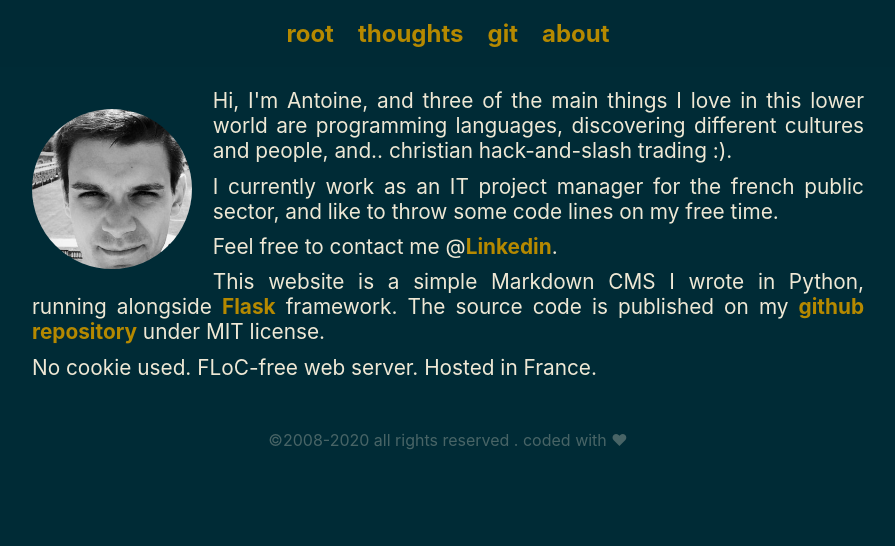
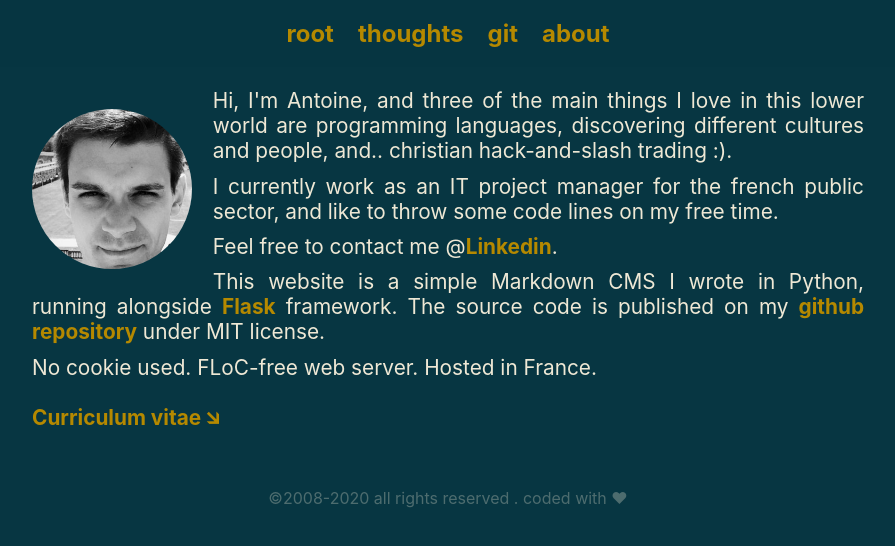
Before and after one commit to hotrooibos/mdCMS, a Python web app: template src/mdcms/templates/pages/about.j2 in a window 1280 px wide. Shown: the top 546 px of the page, without its empty margins (192-1087 px from the left). Run offline with Jinja, Linux system fonts and the light colour scheme; the template is opened without the code that fills it: most values are stand-ins (such as "Sample title", 1, 10 or a date in 2020).

Commit message:
globalize toggle show/hide effect

```diff
--- a/src/mdcms/static/script.js
+++ b/src/mdcms/static/script.js
@@ -232,27 +232,25 @@ if (form) {
             }
         }
     });
+}
 
 
-    // TOGGLE SHOW/HIDE comment form (transition effect in CSS)
-    var formstyle = window.getComputedStyle(form);
-    var formheight = formstyle.getPropertyValue('height');
-    form.style.height = '0px';
 
-    doc.querySelector('#toggleform').addEventListener('click', (e) => {
-        if (formstyle.getPropertyValue('height') < '1px') {
+/*
+TOGGLE SHOW/HIDE text (transition effect in CSS)
+*/
+var nextEle = doc.querySelector('.toggleshow').nextElementSibling;
+var nextEleStyle = window.getComputedStyle(nextEle);
+var nextEleHeight = nextEleStyle.getPropertyValue('height');
+nextEle.style.height = '0';
 
-
-            window.scrollTo(form.getBoundingClientRect().x + 400,
-                            form.getBoundingClientRect().y + 400);
-
-            form.style.height = formheight;
-
-        } else {
-            form.style.height = '0px';
-        }
-    });
-}
+doc.querySelector('.toggleshow').addEventListener('click', (e) => {
+    if (nextEleStyle.getPropertyValue('height') < '1') {
+        nextEle.style.height = nextEleHeight;
+    } else {
+        nextEle.style.height = '0';
+    }
+});
 
 
 
--- a/src/mdcms/static/style.css
+++ b/src/mdcms/static/style.css
@@ -19,7 +19,7 @@ body {
     padding: 0;
     margin: 0;
     width: 100%;
-    background-color: #002b36;
+    background-color: #073642;
     color: #eee8d5;
     font: 16px -apple-system, BlinkMacSystemFont, "Segoe UI", Roboto, "Helvetica Neue", Arial, "Noto Sans", sans-serif;
     align-items: center;
@@ -63,7 +63,7 @@ p code {
 }
 pre {
     padding: .7em 2%;
-    background-color: #073642;
+    background-color: #002b36;
     border-radius: .3em;
     margin: 1em 0 1em 2%;
     /* width: fit-content; */
@@ -115,8 +115,14 @@ h1 {
     padding: .3em;
     border-radius: .3em;
     font-weight: bold;
-    color: #002b36;
+    color: #073642;
     background-color: #C06C84;
+}
+
+.toggleshow {
+    color: #b58900;
+    font-weight: bold;
+    cursor: pointer;
 }
 
 /*
@@ -127,7 +133,7 @@ HEADER
     position: sticky;
     top: 0;
     width: 100%;
-    background-color: rgba(0, 43, 54, .9);
+    background-color: rgba(7, 54, 66, .9);
     justify-content: center;
     align-items: center;
     -webkit-backdrop-filter: blur(4px);
@@ -233,7 +239,7 @@ CONTENT
             margin: .2em;
             padding: 0 .3em 0.1em;
             border-radius: 5px;
-            background-color: rgb(63, 63, 51);
+            background-color: #002b36;
             cursor: pointer;
         }
     h2.titleyear {
@@ -303,11 +309,6 @@ CONTENT
     #comments {
         width: 100%;
     }
-        #toggleform {
-            color: #b58900;
-            font-weight: bold;
-            cursor: pointer;
-        }
         #comment_form {
             overflow: hidden;
             transition: height .3s linear;
@@ -428,11 +429,14 @@ ABOUT
     text-align: center;
     float: left;
 }
-
     #photo img {
         height: 100%;
     }
 
+#cvdesc {
+    overflow: hidden;
+    transition: height .3s linear;
+}
 
 
 /*
--- a/src/mdcms/templates/layouts/partials/_comments.j2
+++ b/src/mdcms/templates/layouts/partials/_comments.j2
@@ -7,9 +7,9 @@
         {% if ban == False  %}
 		<div id="comform">
             {% if coms|length > 0  %}
-            <p id="toggleform">Add a comment <span id="tglformarrow">&#129134;</span></div>
+            <p class="toggleshow">Add a comment <span id="tglformarrow">&#129134;</span></div>
             {% else %}
-            <p id="toggleform">Be the first to comment &#129134;</p>
+            <p class="toggleshow">Be the first to comment &#129134;</p>
             {% endif %}
             <form method="post" id="comment_form" class="flex-utd">
                 <input type="text" id="name" class="input" name="name" maxlength="20" placeholder="Name">
--- a/src/mdcms/templates/pages/about.j2
+++ b/src/mdcms/templates/pages/about.j2
@@ -10,4 +10,9 @@
 			<p>This website is a simple Markdown CMS I wrote in Python, running alongside <a href="https://flask.palletsprojects.com">Flask</a> framework. The source code is published on my <a href="https://github.com/hotrooibos/mdCMS">github repository</a> under MIT license.</p>
 			<p>No cookie used. FLoC-free web server. Hosted in France.</p>
 		</div>
+		<hr />
+		<div id="cv">
+			<p class="toggleshow">Curriculum vitae &#129134;</p>
+			<div id="cvdesc">This is my CV.</div>
+		</div>
 {% endblock %}
--- a/src/mdcms/templates/pages/index.j2
+++ b/src/mdcms/templates/pages/index.j2
@@ -4,7 +4,7 @@
 	<ul id="presentation">
 		<li><span class="blue">printf</span> ("I love building <span class="orange">%s</span>", <span class="red">softwares</span>) ;</li>
 		<li><a href="https://news.ycombinator.com">hackernews</a> is my learning partner ;</li>
-		<li>I work as a software engineer & GPDR consultant ;</li>
+		<li>I work as a project manager and software engineer ;</li>
 		<li>Feel free to contact me @<a href="https://www.linkedin.com/in/marzin/">Linkedin</a> ;</li>
 	</ul>
 	<hr>
```
